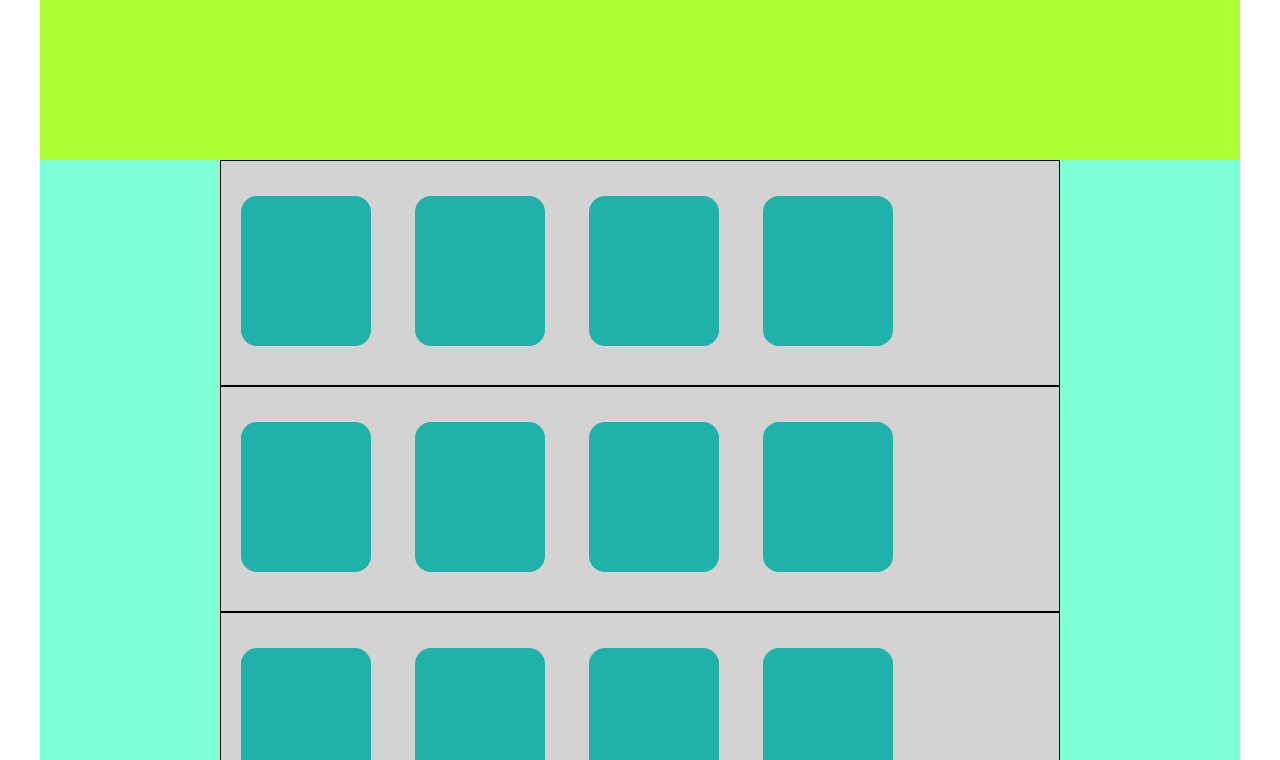
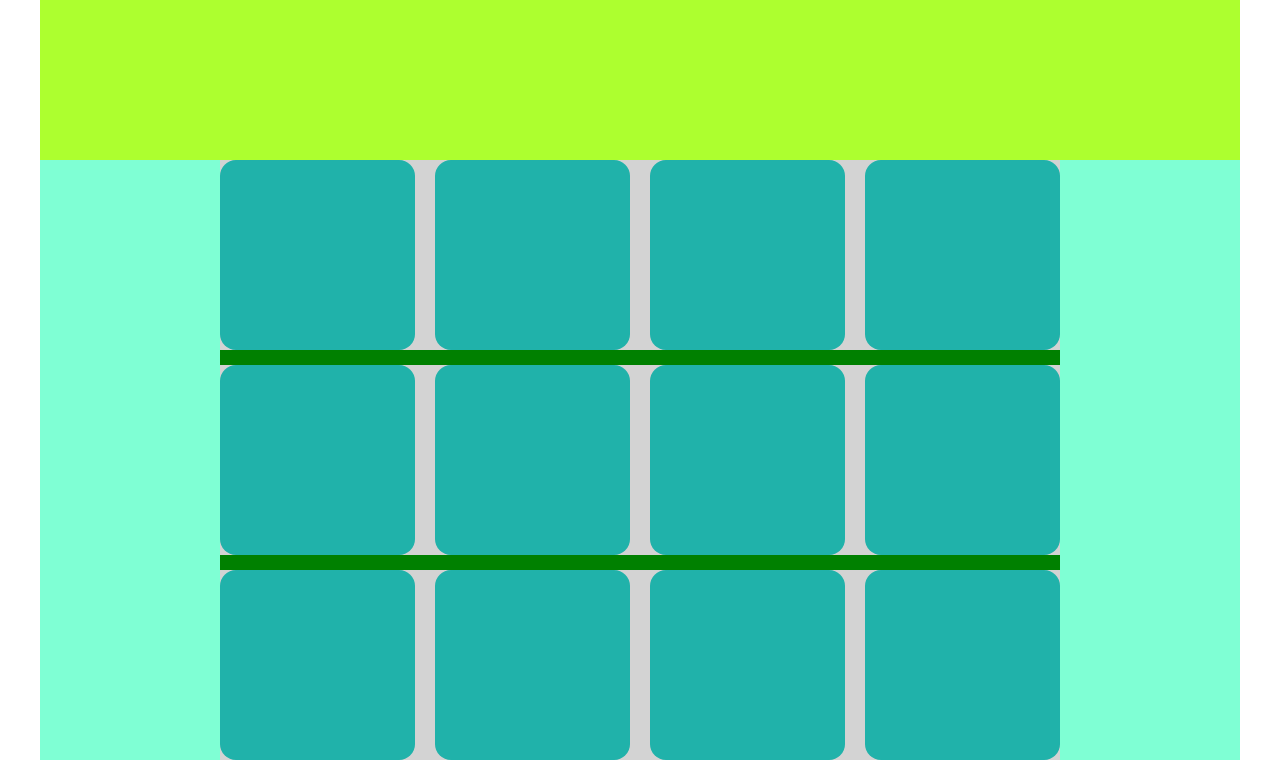
Before and after one commit to AlessandroMarinuzzi/html-css-memory, a plain HTML site: page index.html in a window 1280 px wide. Shown: the part 40-800 px from the top of the page. Drawn offline with Linux system fonts and the light colour scheme.

Commit message:
Add Float and complete structure

```diff
--- a/index.html
+++ b/index.html
@@ -20,23 +20,23 @@
         <!-- Main -->
         <main>
             <div class="box">
-                <div class="row">
-                    <div class="card"></div>
-                    <div class="card"></div>
-                    <div class="card"></div>
-                    <div class="card"></div>
+                <div class="row clearfix">
+                    <div class="card"><img class="pattern" src="" alt=""></div>
+                    <div class="card"><img class="pattern" src="" alt=""></div>
+                    <div class="card"><img class="pattern" src="" alt=""></div>
+                    <div class="card"><img class="pattern" src="" alt=""></div>
                 </div>
-                <div class="row">
-                    <div class="card"></div>
-                    <div class="card"></div>
-                    <div class="card"></div>
-                    <div class="card"></div>
+                <div class="row clearfix">
+                    <div class="card"><img class="pattern" src="" alt=""></div>
+                    <div class="card"><img class="pattern" src="" alt=""></div>
+                    <div class="card"><img class="pattern" src="" alt=""></div>
+                    <div class="card"><img class="pattern" src="" alt=""></div>
                 </div>
-                <div class="row">
-                    <div class="card"></div>
-                    <div class="card"></div>
-                    <div class="card"></div>
-                    <div class="card"></div>
+                <div class="row clearfix">
+                    <div class="card"><img class="pattern" src="" alt=""></div>
+                    <div class="card"><img class="pattern" src="" alt=""></div>
+                    <div class="card"><img class="pattern" src="" alt=""></div>
+                    <div class="card"><img class="pattern" src="" alt=""></div>
                 </div>
             </div>
 
@@ -46,7 +46,7 @@
 
         <!-- Footer -->
         <footer>
-
+            <span>From Team Boolean</span>
         </footer>
         <!-- /Footer -->
 
--- a/style.css
+++ b/style.css
@@ -9,6 +9,11 @@
     margin: 0px auto;
     background-color: aquamarine;
 }
+
+.clearfix::after{
+    content: "";
+    display: table;
+    clear: both;}
 
 header{
     width: 100%;
@@ -24,19 +29,22 @@
 
 .row{
     width: 100%;
-    border: 1px solid black;
     background-color: lightgrey;
+    margin-bottom: 15px;
 }
 
 .card{
-    width: 130px;
-    height: 150px;
+    width: calc(25% - 15px);
+    height: 190px;
     background-color: lightseagreen;
-    display: inline-block;
+    float: left;
     border-radius: 1rem;
-    margin: 35px 20px;
+    margin-right: 20px;
 }
 
+.card:last-child{
+    margin-right: 0px;
+}
 
 footer{
     width: 100%;
```
